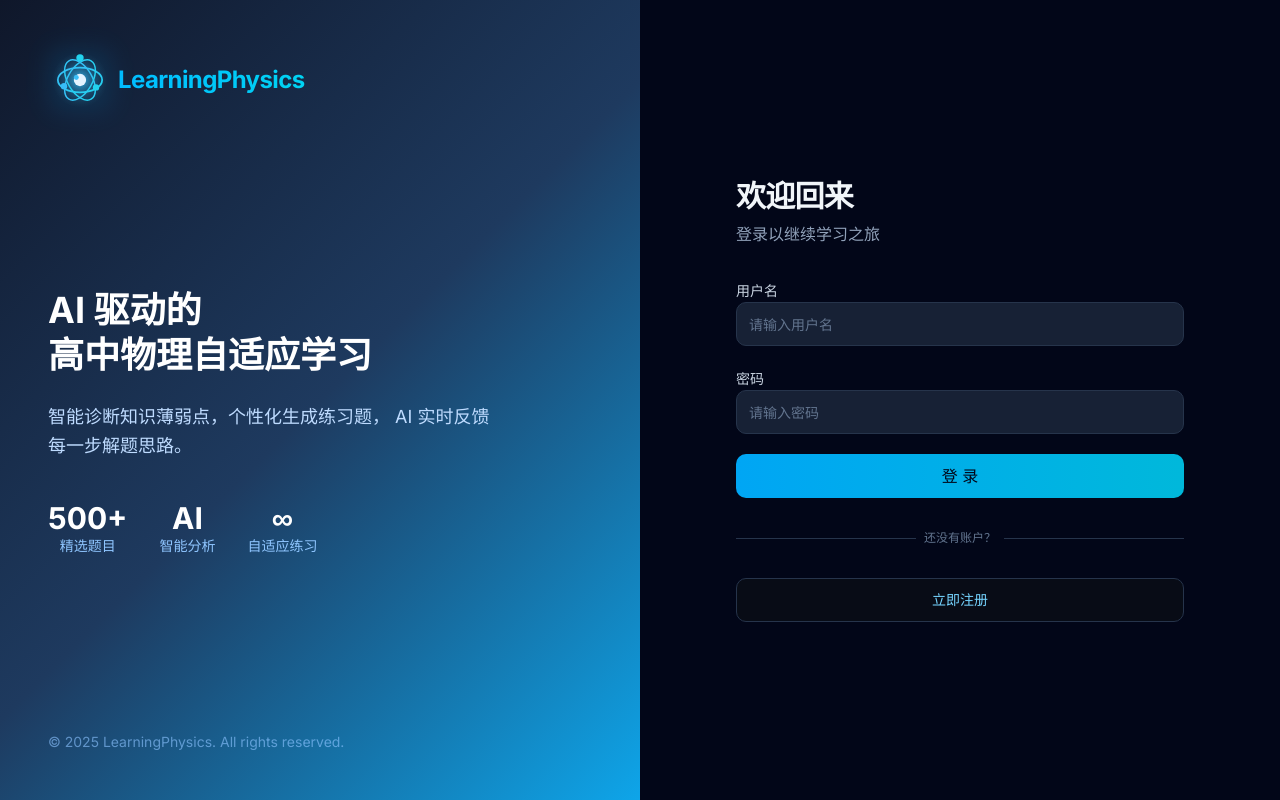
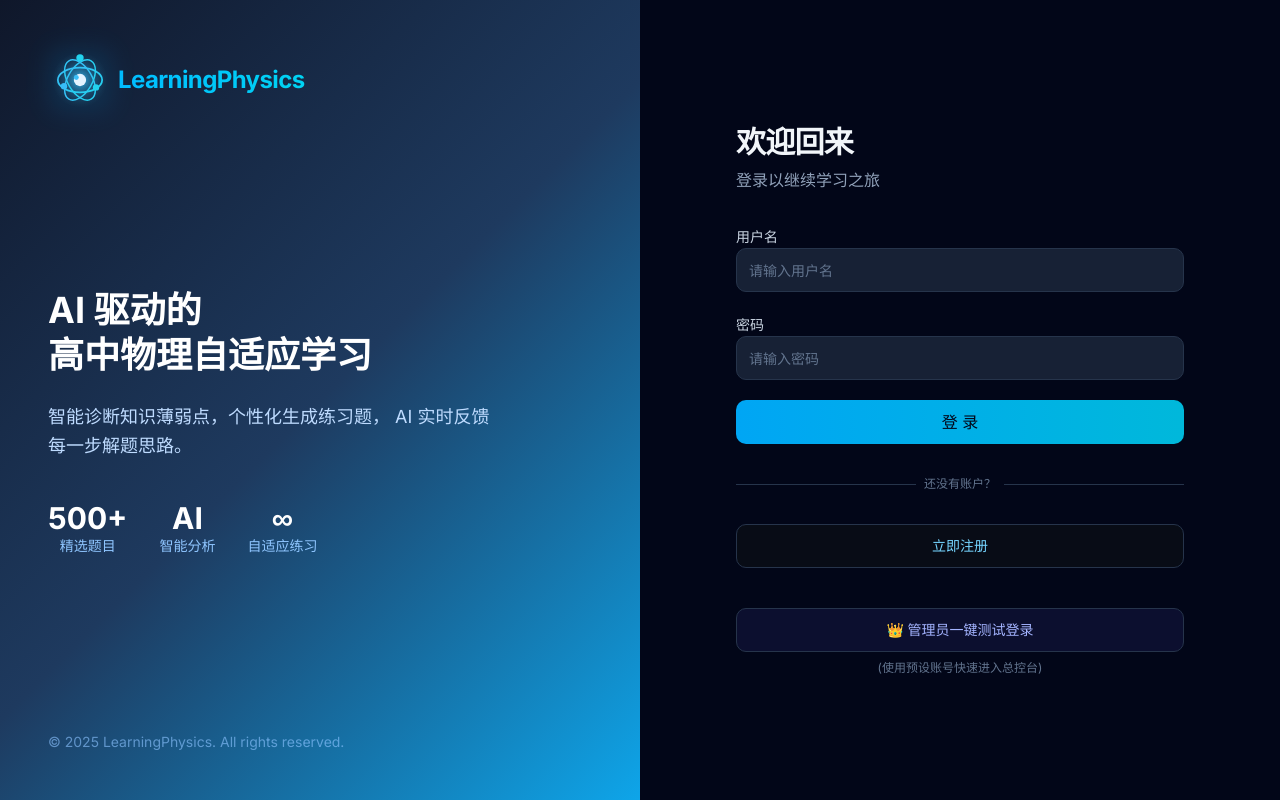
Before and after one commit to guozongzhi/LearningPhysics, a Next.js app in the folder frontend/: page /login in a window 1280 px wide. Built offline with nearby package versions, Linux system fonts and the light colour scheme; no server answers.

Commit message:
feat: add one-click admin login shortcut

```diff
--- a/frontend/src/app/login/page.tsx
+++ b/frontend/src/app/login/page.tsx
@@ -31,6 +31,24 @@ export default function LoginPage() {
     } catch (err) {
       console.error("Login failed:", err);
       setError("用户名或密码错误，请重试");
+    } finally {
+      setIsLoading(false);
+    }
+  };
+
+  const handleAdminQuickLogin = async () => {
+    setError("");
+    setIsLoading(true);
+    try {
+      await authApi.login("admin", "admin123");
+      if (typeof window !== "undefined") {
+        localStorage.setItem("username", "admin");
+      }
+      router.push("/admin");
+      router.refresh();
+    } catch (err) {
+      console.error("Admin Login failed:", err);
+      setError("管理员快捷登录失败，请检查配置或手动登录");
     } finally {
       setIsLoading(false);
     }
@@ -149,6 +167,21 @@ export default function LoginPage() {
           <Button asChild variant="outline" className="w-full h-11 border-sky-500/50 text-sky-300 hover:bg-sky-500/20">
             <Link href="/register">立即注册</Link>
           </Button>
+
+          <div className="pt-2">
+            <Button
+              type="button"
+              onClick={handleAdminQuickLogin}
+              variant="outline"
+              disabled={isLoading}
+              className="w-full h-11 border-indigo-500/50 bg-indigo-500/10 text-indigo-300 hover:bg-indigo-500/20 transition-all"
+            >
+              👑 管理员一键测试登录
+            </Button>
+            <p className="text-center text-xs text-slate-500 mt-2">
+              (使用预设账号快速进入总控台)
+            </p>
+          </div>
         </div>
       </div>
     </div>
```
